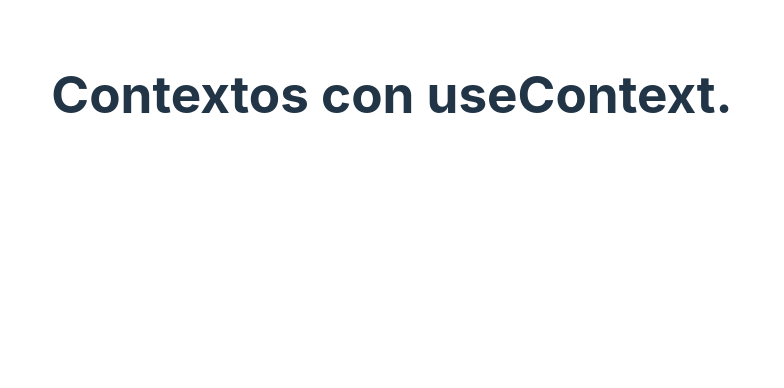
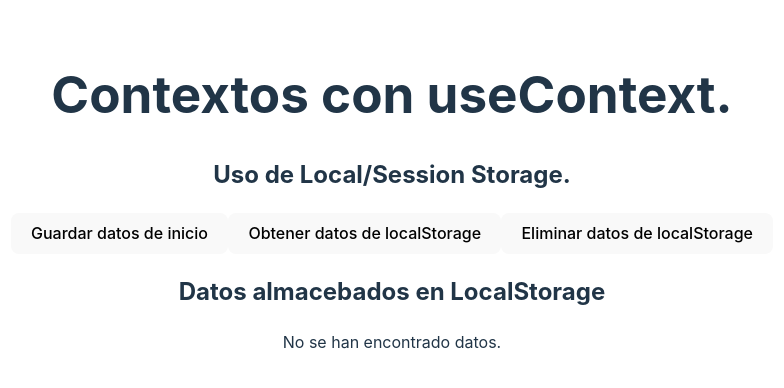
Before and after one commit to Jucagovi/react_DWC, a React (Vite) app: page / in a window 1280 px wide. Shown: the top 388 px of the page, without its empty margins (248-1032 px from the left). Built offline with nearby package versions, Linux system fonts and the light colour scheme.

Commit message:
Añadido localStorage/sessionStorage

```diff
--- a/src/App.jsx
+++ b/src/App.jsx
@@ -3,11 +3,17 @@ import "./App.css";
 import DatosContexto from "./contextos/DatosContexto";
 import Personajes from "./componentes/UT05/contexto/Personajes.jsx";
 import Planetas from "./componentes/UT05/contexto/Planetas.jsx";
+import Peliculas from "./componentes/UT05/Soluciones/Peliculas.jsx";
+import AlmacenamientoLocal from "./componentes/UT06/AlmacenamientoLocal.jsx";
+import ProveedorLocal from "./contextos/ProveedorLocal.jsx";
 
 function App() {
   return (
     <Fragment>
       <h1>Contextos con useContext.</h1>
+      <ProveedorLocal>
+        <AlmacenamientoLocal />
+      </ProveedorLocal>
     </Fragment>
   );
 }
--- /dev/null
+++ b/src/componentes/UT05/Soluciones/PeliculaDetalles.jsx
@@ -0,0 +1,20 @@
+import React, { Fragment } from "react";
+
+const PeliculaDetalles = ({ informacion }) => {
+  return (
+    <Fragment>
+      {Object.keys(informacion).length !== 0 ? (
+        <>
+          <h3>{informacion.title}</h3>
+          <h4>Dirigida por {informacion.director}</h4>
+          <h4>Producida por${informacion.producer}</h4>
+          <p>{informacion.opening_crawl}</p>
+        </>
+      ) : (
+        <h3>Selecciona una película.</h3>
+      )}
+    </Fragment>
+  );
+};
+
+export default PeliculaDetalles;
--- /dev/null
+++ b/src/componentes/UT05/Soluciones/PeliculaListado.jsx
@@ -0,0 +1,28 @@
+import React, { Fragment } from "react";
+
+const PeliculaListado = ({ listado, accion }) => {
+  return (
+    <Fragment>
+      {listado.length ? (
+        listado.map((valor, indice, array) => {
+          return (
+            <p
+              onClick={() => {
+                accion(valor.episode_id);
+                //console.log(valor.episode_id);
+              }}
+              key={valor.episode_id}
+              id={valor.episode_id}
+            >
+              {valor.title}
+            </p>
+          );
+        })
+      ) : (
+        <p>No se han encontrado películas.</p>
+      )}
+    </Fragment>
+  );
+};
+
+export default PeliculaListado;
--- /dev/null
+++ b/src/componentes/UT05/Soluciones/Peliculas.css
@@ -0,0 +1,4 @@
+#contenedor {
+    display: flex;
+    flex-direction: column;
+}
--- /dev/null
+++ b/src/componentes/UT05/Soluciones/Peliculas.jsx
@@ -0,0 +1,28 @@
+import React, { Fragment } from "react";
+import "./Peliculas.css";
+import usePeliculas from "./usePeliculas.js";
+import PeliculaListado from "./PeliculaListado.jsx";
+import PeliculaDetalles from "./PeliculaDetalles.jsx";
+
+const Peliculas = () => {
+  const url = "https://swapi.py4e.com/api/films";
+
+  const { peliculas, pelicula, errores, buscando, buscarPelicula } =
+    usePeliculas(url);
+
+  return (
+    <Fragment>
+      <h2>Películas de Star Wars</h2>
+      <div id='contenedor'>
+        <div id='detallePelicula'>
+          <PeliculaListado listado={peliculas} accion={buscarPelicula} />
+        </div>
+        <div id='peliculas'>
+          <PeliculaDetalles informacion={pelicula} />
+        </div>
+      </div>
+    </Fragment>
+  );
+};
+
+export default Peliculas;
--- /dev/null
+++ b/src/componentes/UT05/Soluciones/usePeliculas.js
@@ -0,0 +1,61 @@
+import React, { useState, useEffect } from "react";
+
+const usePeliculas = (url) => {
+  const peliculasInciciales = [];
+  const peliculaInicial = {};
+  const buscandoInicial = true;
+  const erroresIniciales = ``;
+
+  const [peliculas, setPeliculas] = useState(peliculasInciciales);
+  const [pelicula, setPelicula] = useState(peliculaInicial);
+  const [buscando, setBuscando] = useState(buscandoInicial);
+  const [errores, setErrores] = useState(erroresIniciales);
+
+  /**   La función getDatos es generalista para consumir promesas.
+   *    Debería estar en una biblioteca aparte,
+   *    pero para simplificar la entrega la pongo aquí.
+   *    ¡¡¡No lo hagas!!!
+   *    Recuerda que esta función devuleve la información
+   *    dentro de una promesa, por lo que es perfecta
+   *    para consumirla con await en un ambiente síncrono (con async).
+   */
+  const getDatos = (endpoint) => {
+    return fetch(endpoint)
+      .then((respuesta) => {
+        return respuesta.json();
+      })
+      .then((datos) => {
+        return datos.results;
+      })
+      .catch((error) => {
+        return `Se ha producido un error: ${error.message}`;
+      });
+  };
+
+  const buscarPelicula = (identificador) => {
+    const nuevaPelicula = peliculas.filter((pelicula) => {
+      return pelicula.episode_id === identificador;
+    });
+    setPelicula(nuevaPelicula[0]);
+  };
+
+  const obtenerPeliculas = async (origen) => {
+    try {
+      setBuscando(true);
+      const informacion = await getDatos(origen);
+      setPeliculas(informacion);
+    } catch (error) {
+      setErrores(error.message);
+    } finally {
+      setBuscando(false);
+    }
+  };
+
+  useEffect(() => {
+    obtenerPeliculas(url);
+  }, []);
+
+  return { peliculas, pelicula, buscando, errores, buscarPelicula };
+};
+
+export default usePeliculas;
--- /dev/null
+++ b/src/componentes/UT06/AlmacenamientoLocal.jsx
@@ -0,0 +1,47 @@
+import React, { Fragment } from "react";
+import useContextoLocal from "../../hooks/useContextoLocal.js";
+import ValorObjeto from "./ValorObjeto.jsx";
+
+const AlmacenamientoLocal = () => {
+  const { datos, iniciarDatos, obtenerDatos, borrarDatos } = useContextoLocal();
+  return (
+    <Fragment>
+      <h2>Uso de Local/Session Storage.</h2>
+      <div>
+        <button
+          onClick={() => {
+            iniciarDatos();
+          }}
+        >
+          Guardar datos de inicio
+        </button>
+        <button
+          onClick={() => {
+            obtenerDatos();
+          }}
+        >
+          Obtener datos de localStorage
+        </button>
+        <button
+          onClick={() => {
+            borrarDatos();
+          }}
+        >
+          Eliminar datos de localStorage
+        </button>
+      </div>
+      <div className='localstorage'>
+        <h2>Datos almacebados en LocalStorage</h2>
+        {Array.isArray(datos) && datos.length ? (
+          datos.map((v, i, a) => {
+            return <ValorObjeto key={i} objeto={v} />;
+          })
+        ) : (
+          <p>No se han encontrado datos.</p>
+        )}
+      </div>
+    </Fragment>
+  );
+};
+
+export default AlmacenamientoLocal;
--- /dev/null
+++ b/src/componentes/UT06/ValorObjeto.css
@@ -0,0 +1,6 @@
+.estado {
+    border: 1px solid white;
+    margin: 10px;
+    padding: 15px;
+    border-radius: 5px;
+}
--- /dev/null
+++ b/src/componentes/UT06/ValorObjeto.jsx
@@ -0,0 +1,14 @@
+import React, { Fragment } from "react";
+import "./ValorObjeto.css";
+
+const ValorObjeto = ({ objeto }) => {
+  return (
+    <Fragment>
+      <div className='estado'>
+        <pre>{JSON.stringify(objeto, null, 2)}</pre>
+      </div>
+    </Fragment>
+  );
+};
+
+export default ValorObjeto;
--- /dev/null
+++ b/src/contextos/ProveedorLocal.jsx
@@ -0,0 +1,101 @@
+import React, { createContext, useState, useEffect } from "react";
+
+const ContextoLocal = createContext();
+
+const ProveedorLocal = ({ children }) => {
+  /**
+   *  Gestión de los datos con localStorage / sessionStorage.
+   *    --> una base de datos clave-valor,
+   *    --> sólo se puede almacenar cadenas de texto,
+   *    --> accesible sólo desde la URL desde la que se accede,
+   *    --> 10 MiB de capacidad ( 5 MiB para localStorage y otros 5 MB para sessionStorage).
+   *
+   *
+   *  setItem    --> crear una entrada en la base de datos.
+   *  getItem    --> obtener una entrada en la base de datos.
+   *  removeItem --> indica que valor hay que eliminar (recibe un key cmo parámetro).
+   *  key(n)     --> devuelve la clave enésima posición de la base de datos.
+   *  clear()    --> borrar la base de datos.
+   *  storage    --> evento que se ejecuta cuando hay cambios en la base de datos.
+   *
+   */
+
+  /** Valores iniciales para los estados. */
+  const valorInicial = [];
+  const cadenaInicial = "";
+  const feosIniciales = [
+    {
+      nombre: "Albert",
+      apellidos: "Einstein",
+      modulos: ["DWC", "DWS", "DIW", "DAW"],
+    },
+    {
+      nombre: "Juan",
+      apellidos: "López",
+      modulos: ["DWC", "DWS"],
+    },
+  ];
+
+  /** Creación de los estados para el contexto. */
+  const [datos, setDatos] = useState(valorInicial);
+  const [error, setError] = useState(cadenaInicial);
+
+  /** Se declaran funciones asíncronas para obtener datos. */
+
+  const obtenerDatos = () => {
+    try {
+      const valoresLocal = JSON.parse(localStorage.getItem("datosAlmacenados"));
+      setDatos(valoresLocal);
+      console.log("Datos obtenidos con éxito.");
+    } catch (error) {
+      setError(error.message);
+    }
+  };
+
+  const guardarDatos = () => {
+    try {
+      localStorage.setItem("datosAlmacenados", JSON.stringify(datos));
+      console.log("Datos guardados con éxito.");
+    } catch (error) {
+      setError(error.message);
+    }
+  };
+
+  const iniciarDatos = () => {
+    try {
+      localStorage.setItem("datosAlmacenados", JSON.stringify(feosIniciales));
+      console.log("Datos iniciados correctamente.");
+    } catch (error) {
+      setError(error.message);
+    }
+  };
+
+  const borrarDatos = () => {
+    try {
+      localStorage.clear();
+      setDatos(valorInicial);
+      console.log("Datos eliminados correctamengte.");
+    } catch (error) {
+      setError(error.message);
+    }
+  };
+
+  useEffect(() => {}, []);
+
+  const datosAExportar = {
+    datos,
+    obtenerDatos,
+    guardarDatos,
+    iniciarDatos,
+    borrarDatos,
+  };
+
+  return (
+    <ContextoLocal.Provider value={datosAExportar}>
+      {children}
+    </ContextoLocal.Provider>
+  );
+};
+
+export default ProveedorLocal;
+export { ContextoLocal };
--- /dev/null
+++ b/src/hooks/useContextoLocal.js
@@ -0,0 +1,9 @@
+import React, { useContext } from "react";
+import { ContextoLocal } from "../contextos/ProveedorLocal.jsx";
+
+const useContextoLocal = () => {
+  const contexto = useContext(ContextoLocal);
+  return contexto;
+};
+
+export default useContextoLocal;
```
